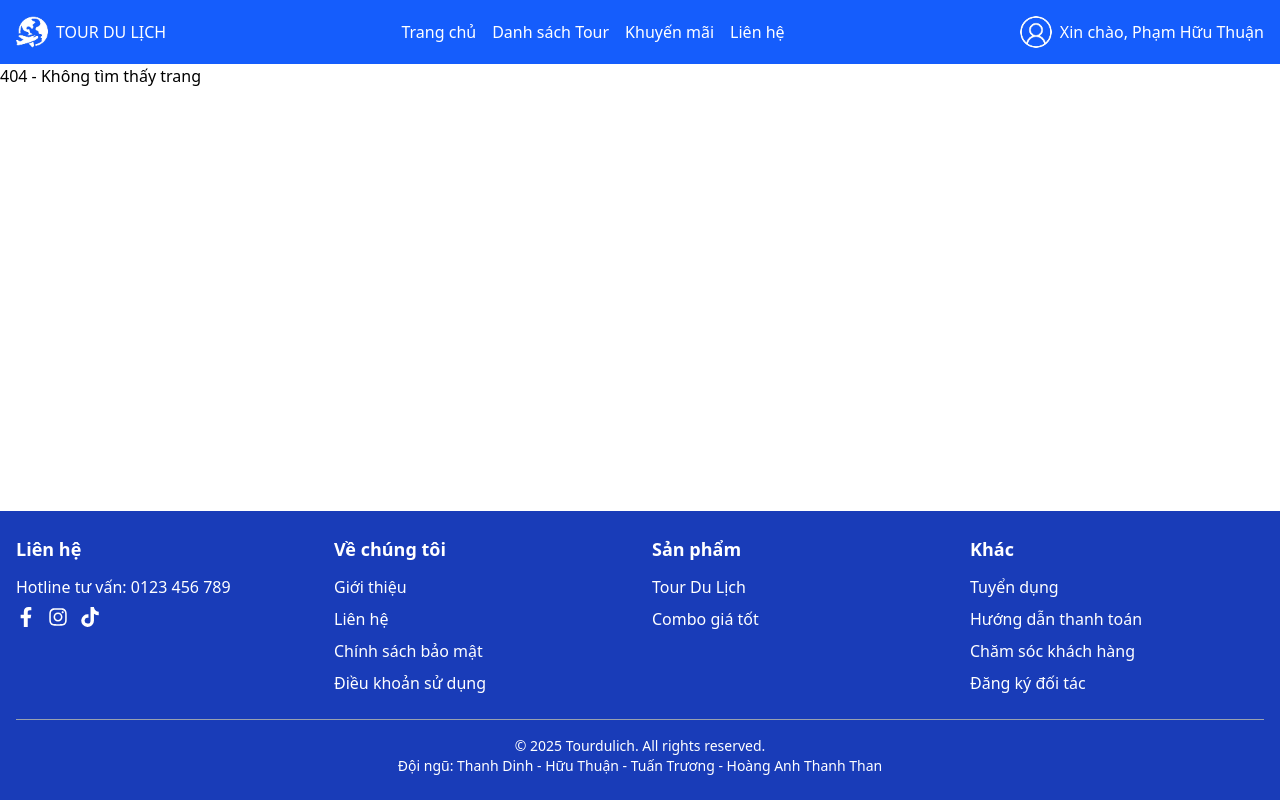
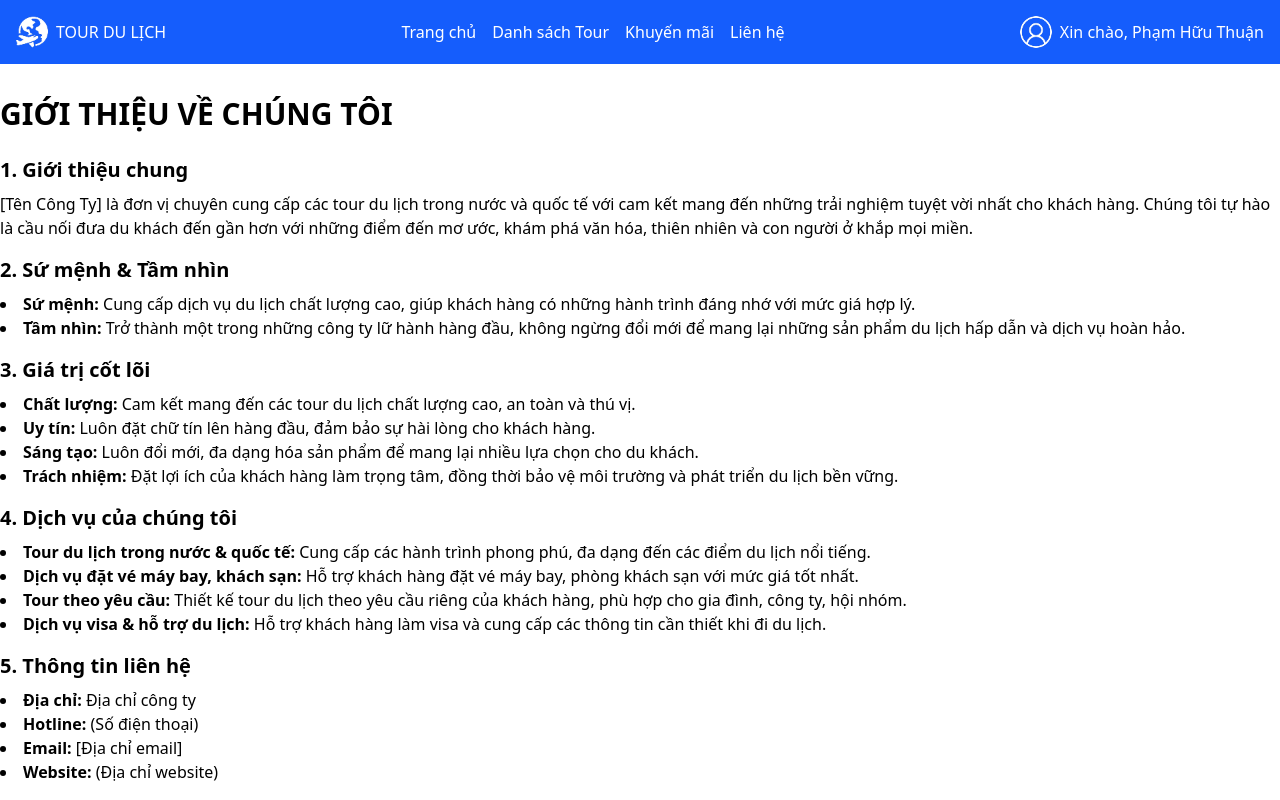
Before and after one commit to thanhthinh113/fe-tour-booking, a React (Vite) app: page /aboutus in a window 1280 px wide. Shown: the top 800 px of the page. Built offline with nearby package versions, Linux system fonts and the light colour scheme.

Commit message:
update about us

```diff
--- a/src/App.jsx
+++ b/src/App.jsx
@@ -7,6 +7,7 @@ import Header from "./components/Header";
 import Footer from "./components/Footer";
 import UserProfile from "./pages/UserProfile";
 import TourDetail from "./pages/TourDetail";
+import AboutUs from "./pages/AboutUs";
 
 function App() {
   return (
@@ -19,6 +20,7 @@ function App() {
             <Route path="*" element={<NotFound />} /> {/* Trang 404 */}
             <Route path="/profile" element={<UserProfile />} />
             <Route path="/tourdetail/:id" element={<TourDetail />} />
+            <Route path="/aboutus" element={<AboutUs />} />
           </Routes>
         </main>
         <Footer />
--- /dev/null
+++ b/src/pages/AboutUs.jsx
@@ -0,0 +1,132 @@
+import React from "react";
+import hinh1 from "../assets/hinh1.png";
+
+function AboutUs() {
+  return (
+    <div className="container mx-auto py-8">
+      <h1 className="text-3xl font-bold mb-6">GIỚI THIỆU VỀ CHÚNG TÔI</h1>
+
+      <div className="space-y-4">
+        <div>
+          <h2 className="text-xl font-semibold mb-2">1. Giới thiệu chung</h2>
+          <p>
+            [Tên Công Ty] là đơn vị chuyên cung cấp các tour du lịch trong nước
+            và quốc tế với cam kết mang đến những trải nghiệm tuyệt vời nhất cho
+            khách hàng. Chúng tôi tự hào là cầu nối đưa du khách đến gần hơn với
+            những điểm đến mơ ước, khám phá văn hóa, thiên nhiên và con người ở
+            khắp mọi miền.
+          </p>
+        </div>
+
+        <div>
+          <h2 className="text-xl font-semibold mb-2">2. Sứ mệnh & Tầm nhìn</h2>
+          <ul className="list-disc list-inside">
+            <li>
+              <strong>Sứ mệnh:</strong> Cung cấp dịch vụ du lịch chất lượng cao,
+              giúp khách hàng có những hành trình đáng nhớ với mức giá hợp lý.
+            </li>
+            <li>
+              <strong>Tầm nhìn:</strong> Trở thành một trong những công ty lữ
+              hành hàng đầu, không ngừng đổi mới để mang lại những sản phẩm du
+              lịch hấp dẫn và dịch vụ hoàn hảo.
+            </li>
+          </ul>
+        </div>
+
+        <div>
+          <h2 className="text-xl font-semibold mb-2">3. Giá trị cốt lõi</h2>
+          <ul className="list-disc list-inside">
+            <li>
+              <strong>Chất lượng:</strong> Cam kết mang đến các tour du lịch
+              chất lượng cao, an toàn và thú vị.
+            </li>
+            <li>
+              <strong>Uy tín:</strong> Luôn đặt chữ tín lên hàng đầu, đảm bảo sự
+              hài lòng cho khách hàng.
+            </li>
+            <li>
+              <strong>Sáng tạo:</strong> Luôn đổi mới, đa dạng hóa sản phẩm để
+              mang lại nhiều lựa chọn cho du khách.
+            </li>
+            <li>
+              <strong>Trách nhiệm:</strong> Đặt lợi ích của khách hàng làm trọng
+              tâm, đồng thời bảo vệ môi trường và phát triển du lịch bền vững.
+            </li>
+          </ul>
+        </div>
+
+        <div>
+          <h2 className="text-xl font-semibold mb-2">
+            4. Dịch vụ của chúng tôi
+          </h2>
+          <ul className="list-disc list-inside">
+            <li>
+              <strong>Tour du lịch trong nước & quốc tế:</strong> Cung cấp các
+              hành trình phong phú, đa dạng đến các điểm du lịch nổi tiếng.
+            </li>
+            <li>
+              <strong>Dịch vụ đặt vé máy bay, khách sạn:</strong> Hỗ trợ khách
+              hàng đặt vé máy bay, phòng khách sạn với mức giá tốt nhất.
+            </li>
+            <li>
+              <strong>Tour theo yêu cầu:</strong> Thiết kế tour du lịch theo yêu
+              cầu riêng của khách hàng, phù hợp cho gia đình, công ty, hội nhóm.
+            </li>
+            <li>
+              <strong>Dịch vụ visa & hỗ trợ du lịch:</strong> Hỗ trợ khách hàng
+              làm visa và cung cấp các thông tin cần thiết khi đi du lịch.
+            </li>
+          </ul>
+        </div>
+
+        <div>
+          <h2 className="text-xl font-semibold mb-2">5. Thông tin liên hệ</h2>
+          <ul className="list-disc list-inside">
+            <li>
+              <strong>Địa chỉ:</strong> Địa chỉ công ty
+            </li>
+            <li>
+              <strong>Hotline:</strong> (Số điện thoại)
+            </li>
+            <li>
+              <strong>Email:</strong> [Địa chỉ email]
+            </li>
+            <li>
+              <strong>Website:</strong> (Địa chỉ website)
+            </li>
+          </ul>
+        </div>
+
+        <div>
+          <h2 className="text-xl font-semibold mb-2">
+            6. Hình ảnh giải thưởng & chứng nhận
+          </h2>
+          <div className="flex flex-col items-center space-y-6 mt-6">
+            <div className="w-1/2">
+              <img
+                src={hinh1} // Thay đổi đường dẫn ảnh
+                alt="Tour Cao Bằng"
+                className="w-full "
+              />
+              <p className="text-center mt-2 text-sm font-medium">
+                Top 20 Thương hiệu Việt nổi tiếng hàng đầu
+              </p>
+            </div>
+            <div className="w-1/2">
+              <img
+                src={hinh1} // Thay đổi đường dẫn ảnh
+                alt="Top thương hiệu"
+                className="w-full "
+              />
+              <p className="text-center mt-2 text-sm font-medium">
+                Top 20 Thương hiệu Việt nổi tiếng hàng đầu
+              </p>
+            </div>
+          </div>
+        </div>
+      </div>
+    </div>
+  );
+}
+
+export default AboutUs;
```
